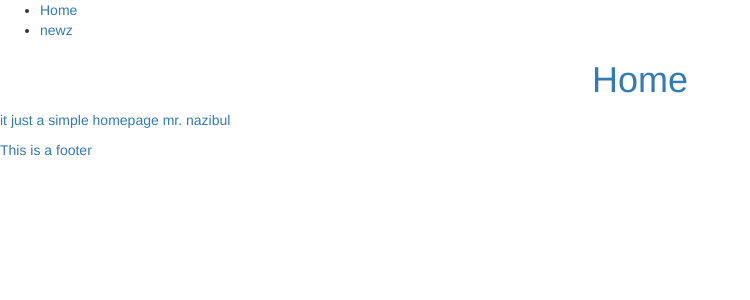
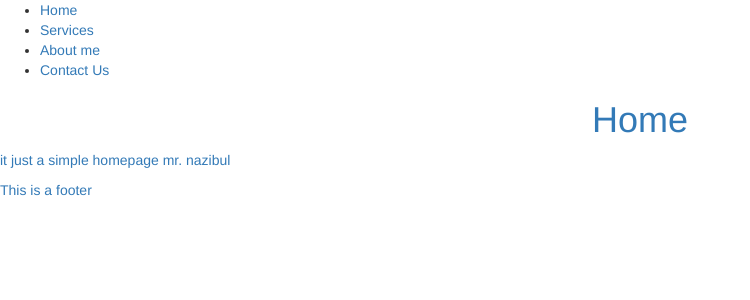
Before and after one commit to Mereka/maintain-a-pc, a Jekyll site: the page built from index.html, in a window 1280 px wide. Shown: the top 300 px of the page, without its empty margins (0-750 px from the left). Built offline with Jekyll 4.4.1, drawn with Linux system fonts in a browser that asks for light colours; Markdown is read by kramdown in place of the engine named in the settings.

Commit message:
added Include folder

```diff
--- /dev/null
+++ b/_includes/nav.html
@@ -0,0 +1,9 @@
+<nav>
+<ul>
+<li><a href="{{site.baseurl}}">Home</li>
+<li><a href="{{site.baseurl}}/blog.html">Services</li>
+<li><a href="{{site.baseurl}}/about.html">About me</li>
+<li><a href="{{site.baseurl}}/contact.html">Contact Us</li>
+
+</ul>
+</nav>
--- a/_layouts/default.html
+++ b/_layouts/default.html
@@ -9,12 +9,7 @@ maintaining-a-pc
 </head>
 <body>
 <header>
-<nav>
-<ul>
-<li><a href="{{site.baseurl}}">Home</li>
-<li><a href="{{site.baseurl}}/blog.html">newz</li>
-</ul>
-</nav>
+{% include nav.html %}
 </header>
 
 {{content}}
--- /dev/null
+++ b/about.html
@@ -0,0 +1,5 @@
+---
+layout: default
+---
+<h1 align="center">Zabir</h1>
+<p>it just a page about myself</p>
--- /dev/null
+++ b/contact.html
@@ -0,0 +1,5 @@
+---
+layout: default
+---
+<h1 align="center">Contact Me!</h1>
+<p>it's my number = 9647371510</p>
```
